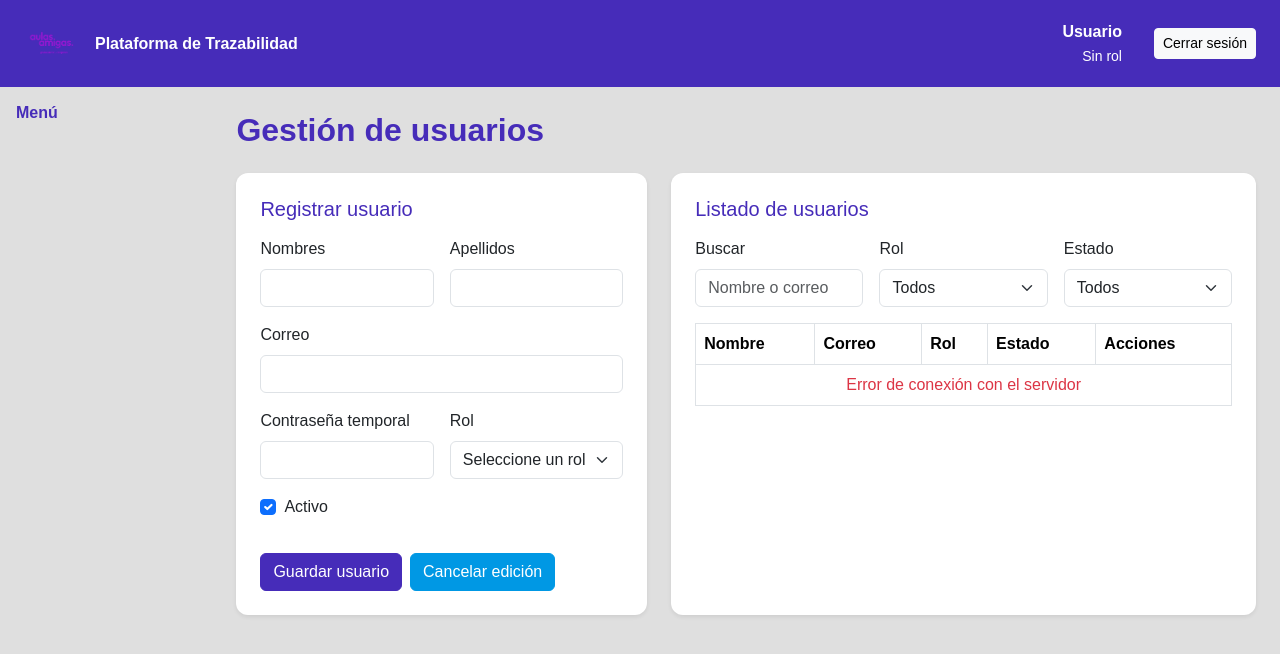
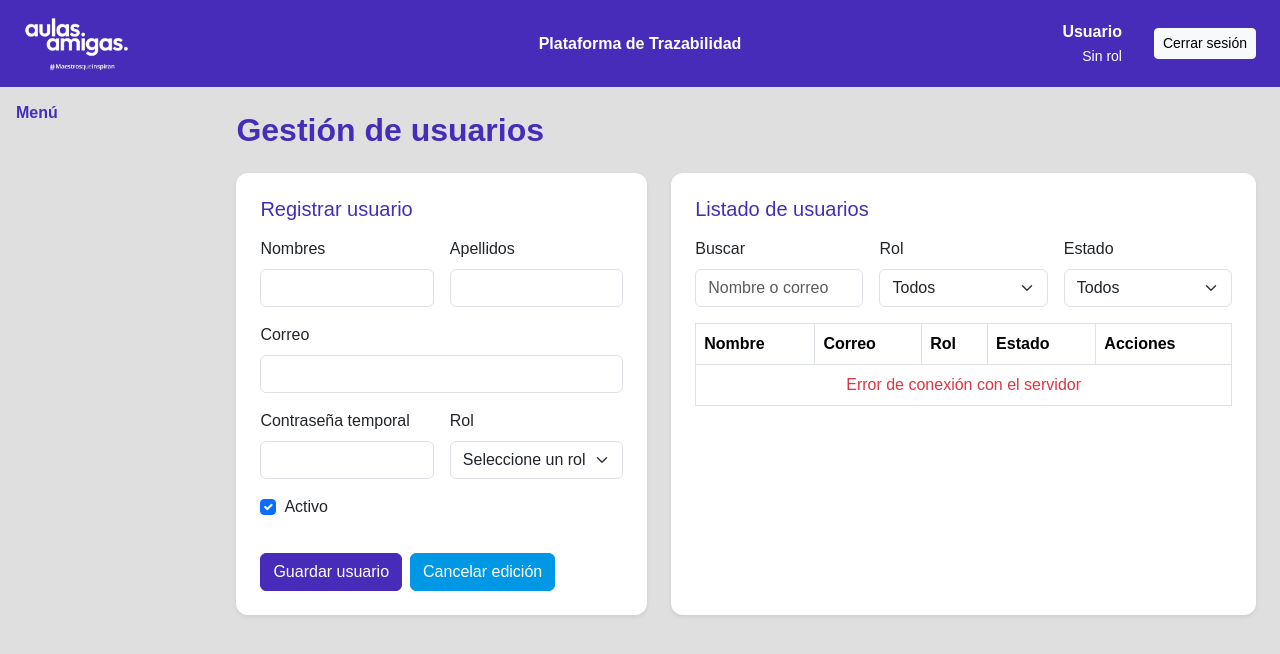
Before and after one commit to vanenarvaez/plataforma-trazabilidad-backend, a website: page src/frontend/pages/usuarios.html in a window 1280 px wide. Drawn offline with nearby package versions, Linux system fonts and the light colour scheme; no server answers; sample sign-in values are in the browser's storage.

Commit message:
feat: cierre entrega final completa

```diff
--- a/src/frontend/pages/usuarios.html
+++ b/src/frontend/pages/usuarios.html
@@ -16,11 +16,12 @@
   <nav class="navbar px-4 py-3" style="background-color: var(--color-primary);">
   <div class="d-flex align-items-center gap-3">
     <img
-      src="../images/logo1morado.png"
+      src="../images/logo5blanco.png"
       alt="Aulas Amigas"
       style="height:55px; object-fit: contain;"
     />
-    <span class="text-white fw-bold">Plataforma de Trazabilidad</span>
+    <span class="text-white fw-bold position-absolute top-50 start-50 translate-middle">Plataforma de
+        Trazabilidad</span>
   </div>
 
   <div class="d-flex align-items-center gap-3">
```
Also changed, not shown: src/frontend/pages/proyectos.html (+1 -1 lines).
